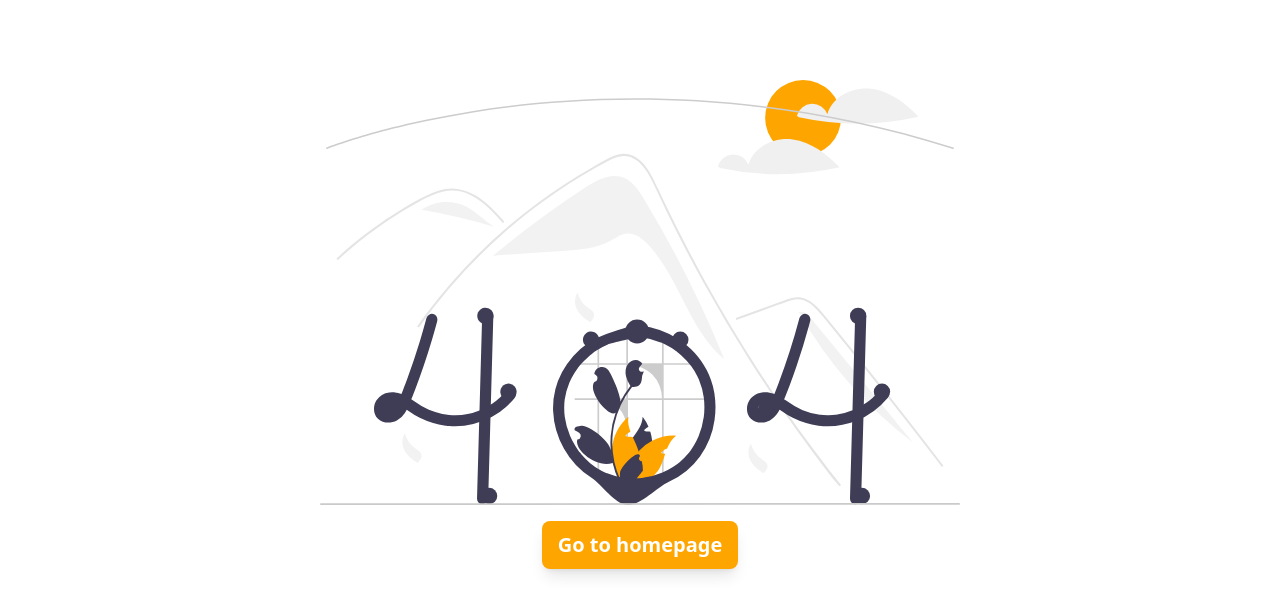
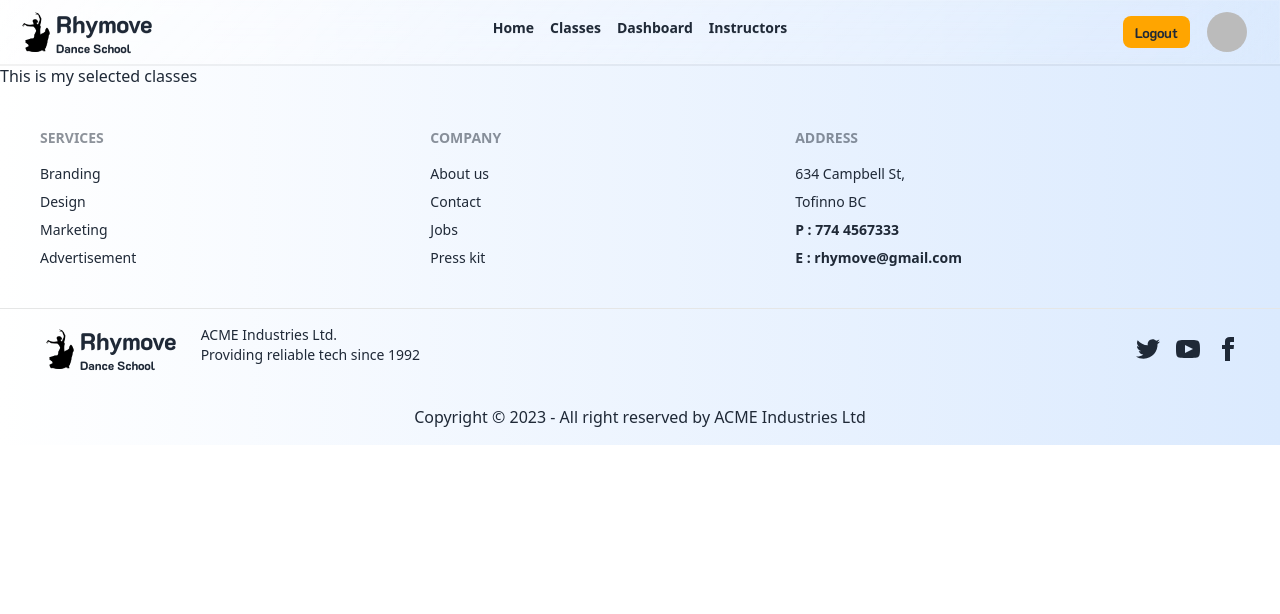
Before and after one commit to sumon-chandra/rhymove-client, a React (Vite) app: page /dashboard/my-selected-classes in a window 1280 px wide. Shown: the top 614 px of the page. Built offline with nearby package versions, Linux system fonts and the light colour scheme; no server answers; sample sign-in values are in the browser's storage.

Commit message:
Created Navbar dropdown

```diff
--- a/src/App.jsx
+++ b/src/App.jsx
@@ -13,6 +13,9 @@ import Classes from "./pages/Classes";
 import Instructors from "./pages/Instructors";
 import Register from "./pages/Register";
 import NotFound from "./pages/NotFound";
+import Dashboard from "./layouts/Dashboard";
+import SelectedClasses from "./pages/dashboard/Students/SelectedClasses";
+import EnrolledClasses from "./pages/dashboard/Students/EnrolledClasses";
 const App = () => {
   const router = createBrowserRouter(
     createRoutesFromElements([
@@ -20,9 +23,13 @@ const App = () => {
         <Route path="/" element={<RootLayout />}>
           <Route index element={<Home />} />
           <Route path="login" element={<Login />} />
-          <Route path="/register" element={<Register />} />
+          <Route path="register" element={<Register />} />
           <Route path="classes" element={<Classes />} />
-          <Route path="/instructors" element={<Instructors />} />
+          <Route path="instructors" element={<Instructors />} />
+        </Route>
+        <Route path="dashboard" element={<Dashboard />}>
+          <Route path="my-selected-classes" element={<SelectedClasses />} />
+          <Route path="my-enrolled-classes" element={<EnrolledClasses />} />
         </Route>
         <Route path="*" element={<NotFound />} />
       </Route>,
--- a/src/components/Footer.jsx
+++ b/src/components/Footer.jsx
@@ -19,10 +19,15 @@ const Footer = () => {
           <a className="link link-hover">Press kit</a>
         </div>
         <div>
-          <span className="footer-title">Legal</span>
-          <a className="link link-hover">Terms of use</a>
-          <a className="link link-hover">Privacy policy</a>
-          <a className="link link-hover">Cookie policy</a>
+          <span className="footer-title">Address</span>
+          <a className="link link-hover">634 Campbell St,</a>
+          <a className="link link-hover">Tofinno BC</a>
+          <a className="link link-hover font-semibold">
+            <span className="font-bold">P :</span> 774 4567333
+          </a>
+          <a className="link link-hover font-semibold">
+            <span className="font-bold">E :</span> rhymove@gmail.com
+          </a>
         </div>
       </footer>
       <footer className="footer lg:px-10 px-4 py-4 bg-gradient-to-r from-white to-blue-100 border-t text-base-content border-base-300">
@@ -76,6 +81,9 @@ const Footer = () => {
           </div>
         </div>
       </footer>
+      <p className="footer-center p-4 text-base-content bg-gradient-to-r from-white to-blue-100">
+        Copyright © 2023 - All right reserved by ACME Industries Ltd
+      </p>
     </div>
   );
 };
--- a/src/components/Navbar.jsx
+++ b/src/components/Navbar.jsx
@@ -13,6 +13,26 @@ const navOptions = (
       <NavLink className="nav-item" to="/classes">
         Classes
       </NavLink>
+    </li>
+    <li className="dropdown dropdown-hover">
+      <label tabIndex={0} className="nav-item">
+        Dashboard
+      </label>
+      <ul
+        tabIndex={0}
+        className="dropdown-content nav menu p-4 shadow glass rounded-box w-44 space-y-2"
+      >
+        <li>
+          <NavLink className="nav-item" to="/dashboard/my-selected-classes">
+            My Selected Classes
+          </NavLink>
+        </li>
+        <li>
+          <NavLink className="nav-item" to="/dashboard/my-enrolled-classes">
+            My Enrolled Classes
+          </NavLink>
+        </li>
+      </ul>
     </li>
     <li>
       <NavLink className="nav-item" to="/instructors">
--- /dev/null
+++ b/src/layouts/Dashboard.jsx
@@ -0,0 +1,28 @@
+import { Navigate, Outlet, useLocation } from "react-router-dom";
+import useAuth from "../hooks/useAuth";
+import Navbar from "../components/Navbar";
+import Footer from "../components/Footer";
+
+const Dashboard = () => {
+  const { user, loading } = useAuth();
+  const location = useLocation();
+  if (loading)
+    return (
+      <div className="w-screen min-h-screen text-4xl flex items-center justify-center">
+        Loading...
+      </div>
+    );
+  return user ? (
+    <>
+      <Navbar />
+      <section className="bg-gradient-to-r from-white to-blue-100 pt-16">
+        <Outlet />
+      </section>
+      <Footer />
+    </>
+  ) : (
+    <Navigate to="/login" state={{ from: location }} replace />
+  );
+};
+
+export default Dashboard;
--- /dev/null
+++ b/src/pages/dashboard/Students/EnrolledClasses.jsx
@@ -0,0 +1,9 @@
+const EnrolledClasses = () => {
+  return (
+    <div>
+      <h3>This is my enrolled classes</h3>
+    </div>
+  );
+};
+
+export default EnrolledClasses;
--- /dev/null
+++ b/src/pages/dashboard/Students/SelectedClasses.jsx
@@ -0,0 +1,9 @@
+const SelectedClasses = () => {
+  return (
+    <div>
+      <h3>This is my selected classes</h3>
+    </div>
+  );
+};
+
+export default SelectedClasses;
```
